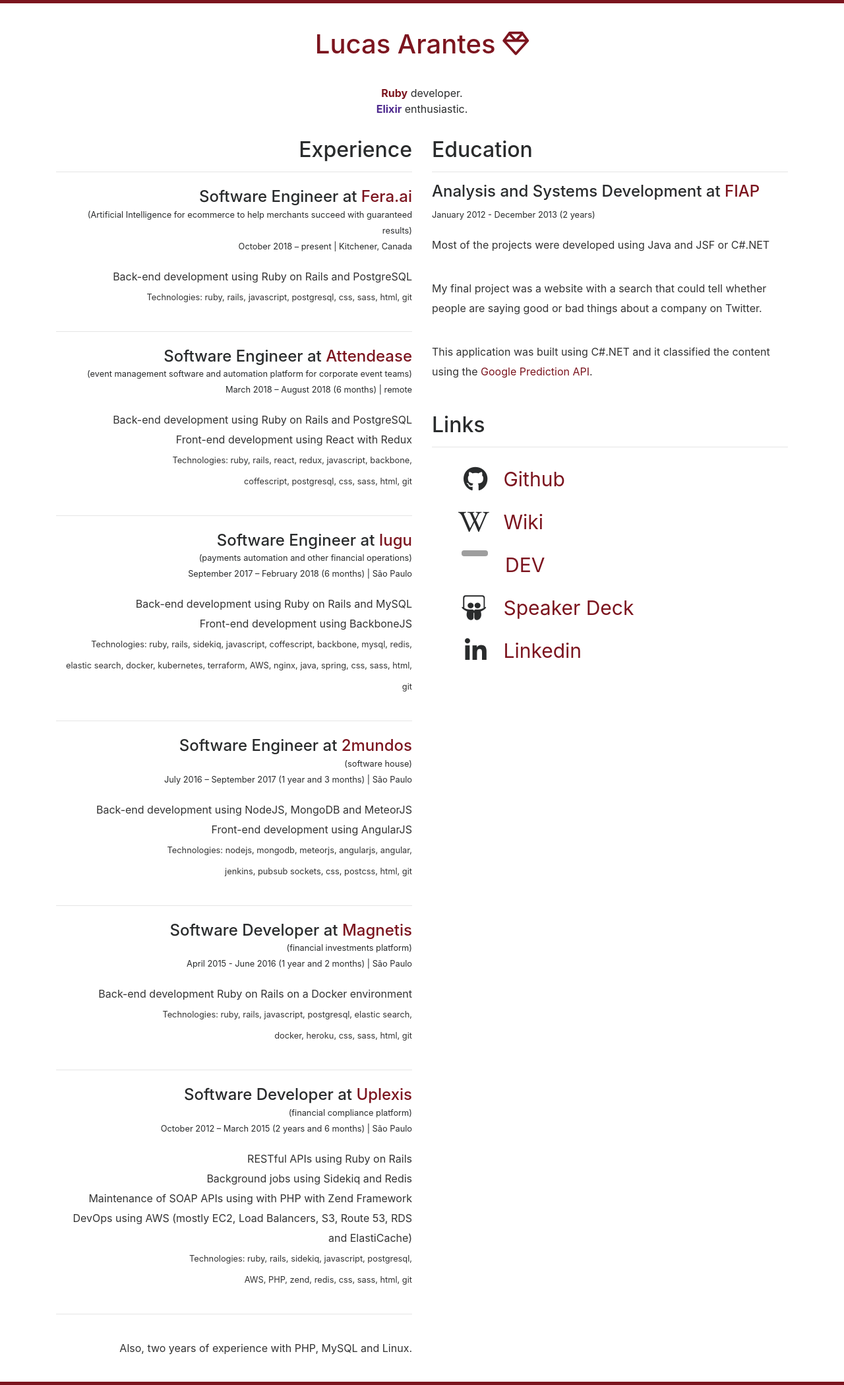
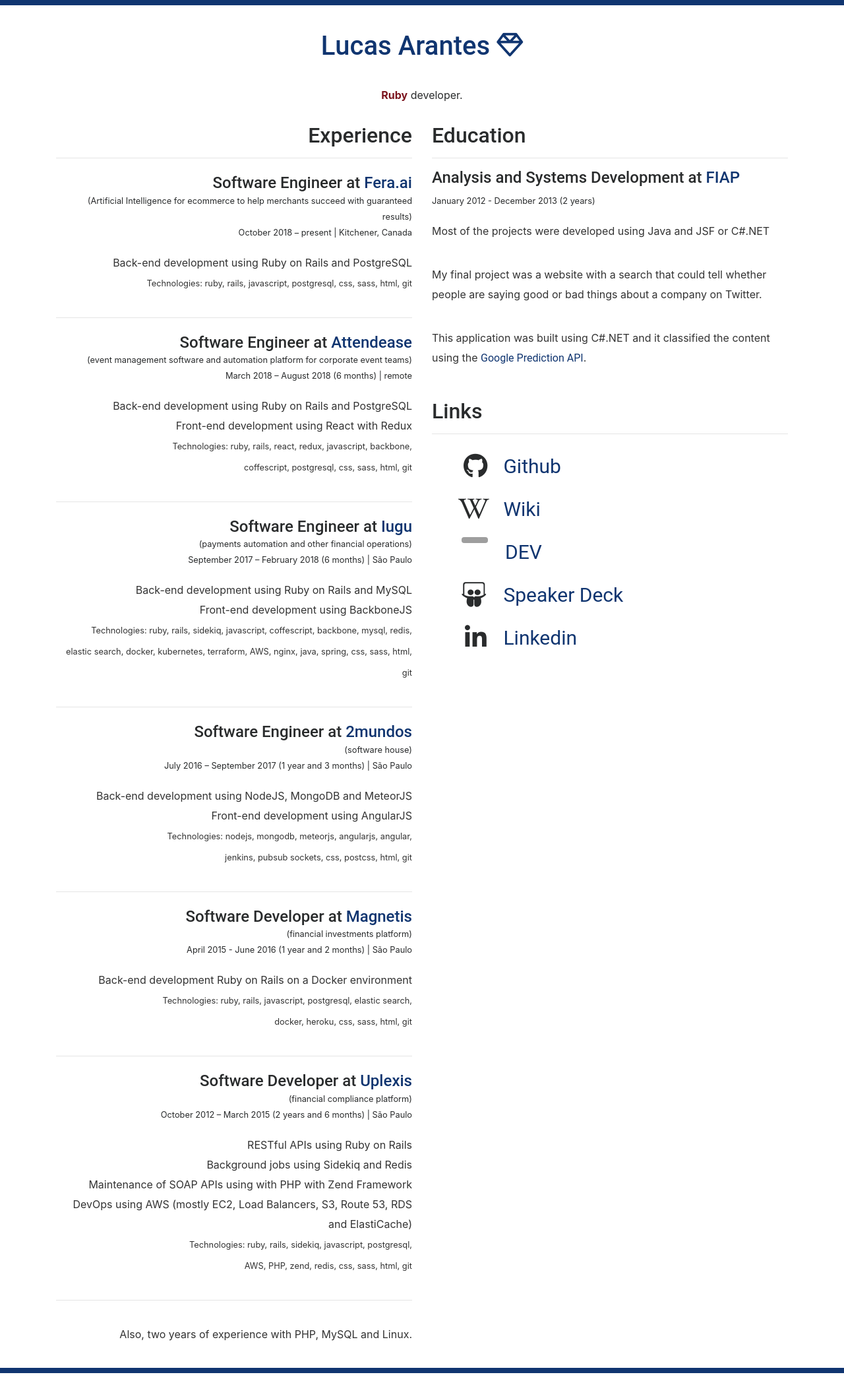
Before and after one commit to lucasprag/lucasprag, a Jekyll site: the page built from index.md, in a window 1280 px wide. Shown: the whole page at 66% size. Built offline with Jekyll 4.4.1, drawn with Linux system fonts in a browser that asks for light colours; nearby versions of some CDN libraries; some web fonts are replaced; grey boxes are pictures that could not be loaded.

Commit message:
Change primary colors and add a good looking font family

```diff
--- a/_includes/head.html
+++ b/_includes/head.html
@@ -16,5 +16,7 @@
 
   <script src="https://use.fontawesome.com/f618751cd3.js"></script>
 
+  <link href="https://fonts.googleapis.com/css?family=Saira+Extra+Condensed:500,700" rel="stylesheet">
+
   {% include ga.html %}
 </head>
--- a/_includes/header.html
+++ b/_includes/header.html
@@ -18,8 +18,6 @@
     <div class="col col-12">
       <p class="text-center">
         <strong class="ruby">Ruby</strong> developer.
-        <br>
-        <strong class="elixir">Elixir</strong> enthusiastic.
       </p>
     </div>
   </div>
--- a/_sass/_layout.scss
+++ b/_sass/_layout.scss
@@ -1,13 +1,18 @@
 a {
-  color: $red;
+  color: $primary;
 }
 
 a:hover {
-  color: darken($red, 5);
+  color: darken($primary, 15);
   text-decoration: none;
 }
 
 .body {
-  border-top: 5px solid $red;
-  border-bottom: 5px solid $red;
+  border-top: 8px solid $primary;
+  border-bottom: 8px solid $primary;
 }
+
+
+h1, h2, h3, h4, h5, h6, a {
+  font-family: Saira Extra,Roboto,"Helvetica Neue",Arial,sans-serif,"Apple Color Emoji","Segoe UI Emoji","Segoe UI Symbol";
+}
--- a/_sass/_variables.scss
+++ b/_sass/_variables.scss
@@ -1,2 +1,5 @@
 $red: darken(#dc3545, 25);
+$blue:#103570;
 $purple: #4e2a8e;
+
+$primary: $blue;
--- a/_sass/includes/_header.scss
+++ b/_sass/includes/_header.scss
@@ -1,6 +1,6 @@
 .header {
   .title {
-    color: $red;
+    color: $primary;
   }
 
   .ruby {
```
